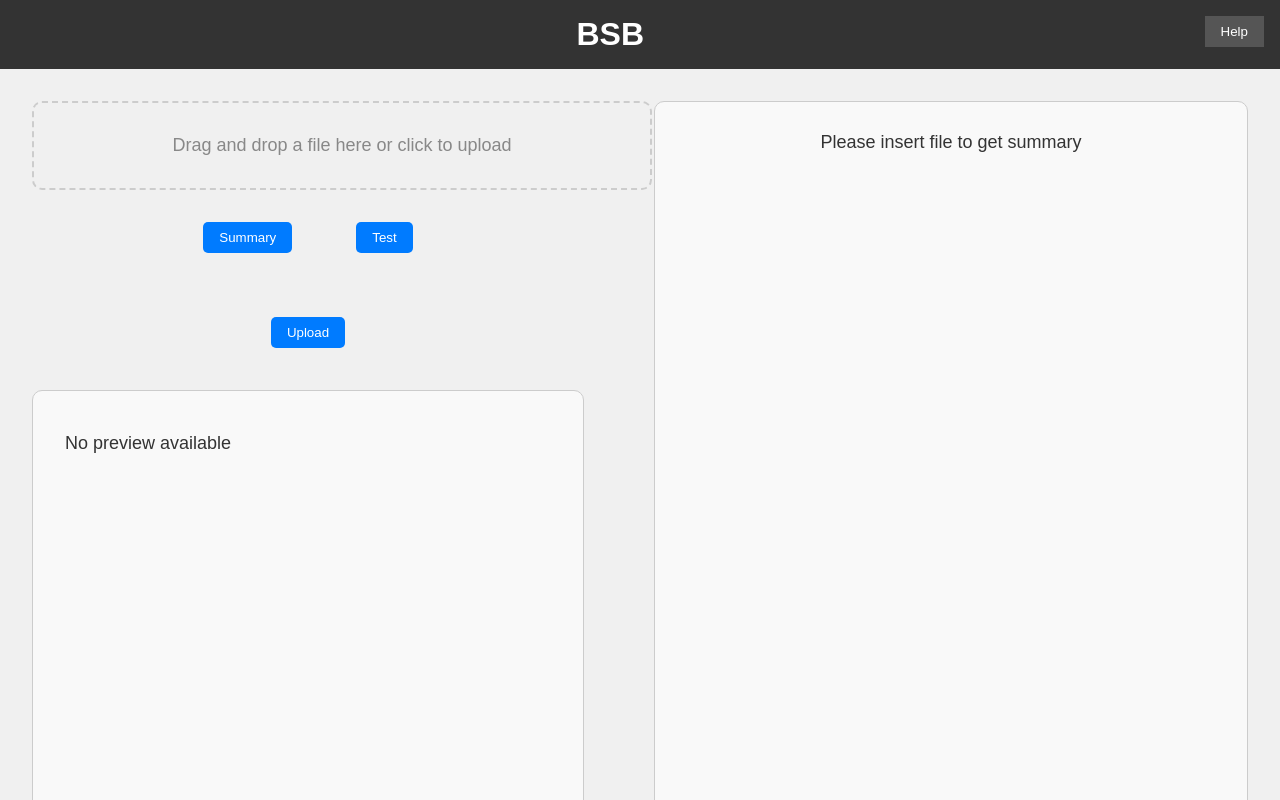
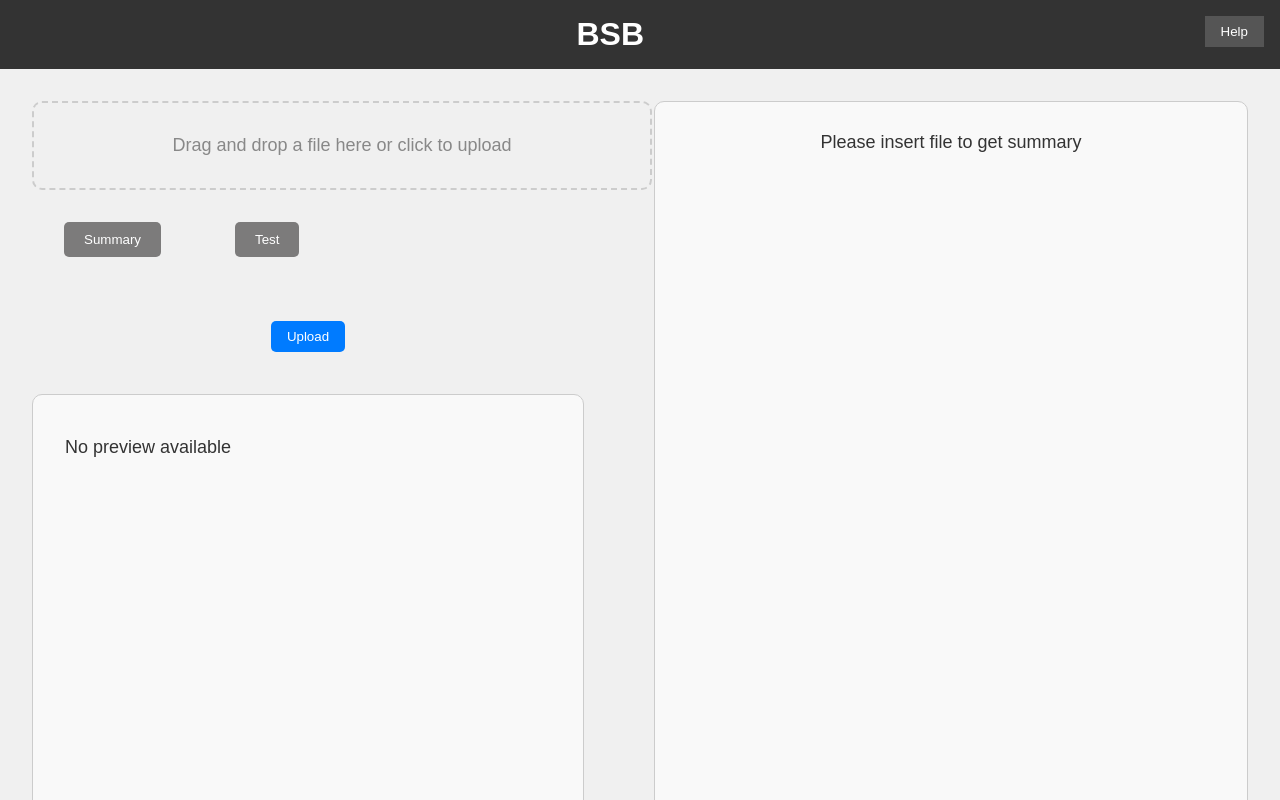
Before and after one commit to MehmetEmirGonenc/BTK-Hackathon-BSB_team, a React (Create React App) app in the folder client/: page / in a window 1280 px wide. Shown: the top 800 px of the page. Built offline with nearby package versions, Linux system fonts and the light colour scheme.

Commit message:
bug fixes

```diff
--- a/client/src/components/loading/loading.jsx
+++ b/client/src/components/loading/loading.jsx
@@ -1,11 +1,21 @@
-import React from 'react';
+import React, { useState, useEffect } from 'react';
 import './loading.scss';
 
 const Loading = () => {
+  const [elapsedTime, setElapsedTime] = useState(0);
+
+  useEffect(() => {
+    const timer = setInterval(() => {
+      setElapsedTime((prevTime) => prevTime + 1);
+    }, 1000);
+
+    return () => clearInterval(timer);
+  }, []);
+
   return (
     <div className="loading-container">
       <div className="loader"></div>
-      <p>Yanıt Bekleniyor (ortalama 15 sn) ...</p>
+      <p>Yanıt Bekleniyor... Geçen süre: {elapsedTime} saniye</p>
     </div>
   );
 };
--- a/client/src/pages/homePage/HomePage.jsx
+++ b/client/src/pages/homePage/HomePage.jsx
@@ -13,7 +13,7 @@ const HomePage = () => {
   const [file, setFile] = useState(null);
   const [loading, setLoading] = useState(false);
   const [filePreview, setFilePreview] = useState('');
-  const [summaryText, setSummaryText] = useState('');
+  const [summaryText, setSummaryText] = useState('no spasifications');
   const [selectedOption, setSelectedOption] = useState('');
   const [dragActive, setDragActive] = useState(false);
   const [summaryResponse, setSummaryResponse] = useState('');
@@ -60,12 +60,19 @@ const HomePage = () => {
       setLoading(false);
       return;
     }
+    if(!selectedOption){
+      const errorMessage = "Please select option (test or summary)";
+      setError(errorMessage);
+      toast.error(error);
+      setLoading(false);
+      return;
+    }
 
     const formData = new FormData();
     formData.append('file', file);
+    formData.append('context', summaryText);
 
     if (selectedOption === 'summary') {
-      formData.append('context', summaryText);
       try {
         const response = await fetch('http://localhost:5000/summary', {
           method: 'POST',
@@ -84,7 +91,6 @@ const HomePage = () => {
         setLoading(false);
       }
     } else if (selectedOption === 'test') {
-      formData.append('test', 'Test selected');
       try {
         const response = await fetch('http://localhost:5000/test', {
           method: 'POST',
@@ -130,15 +136,23 @@ const HomePage = () => {
             </div>
 
             <div className="options">
-              <button type="button" onClick={() => setSelectedOption('summary')}>
+              <button
+                type="button"
+                className={selectedOption === 'summary' ? 'selected' : 'dimmed'}
+                onClick={() => setSelectedOption('summary')}
+              >
                 Summary
               </button>
-              <button type="button" onClick={() => setSelectedOption('test')}>
+              <button
+                type="button"
+                className={selectedOption === 'test' ? 'selected' : 'dimmed'}
+                onClick={() => setSelectedOption('test')}
+              >
                 Test
               </button>
             </div>
 
-            {selectedOption === 'summary' && (
+            {selectedOption && (
               <label className="summary-text">
                 Please write if you want to any specifications:
                 <input
--- a/client/src/pages/homePage/HomePage.scss
+++ b/client/src/pages/homePage/HomePage.scss
@@ -113,7 +113,31 @@
         overflow-y: auto;
       }
     }
+    .options {
+  display: flex;
+  gap: 10px;
+
+  button {
+    padding: 10px 20px;
+    border: none;
+    cursor: pointer;
+    transition: background-color 0.3s ease, color 0.3s ease;
+
+    background-color: #ccc;
+    color: #333;
+
+    &.selected {
+      background-color: #4CAF50;
+      color: white;
+    }
+
+    &.dimmed {
+      background-color: #7c7b7b;
+      color: #ffffff;
+    }
   }
+}
+}
   .display-result{
     width: 50%;
     padding: 20px;
```
Also changed, not shown: 1 other file (tests, documents, lock files or other folders).
